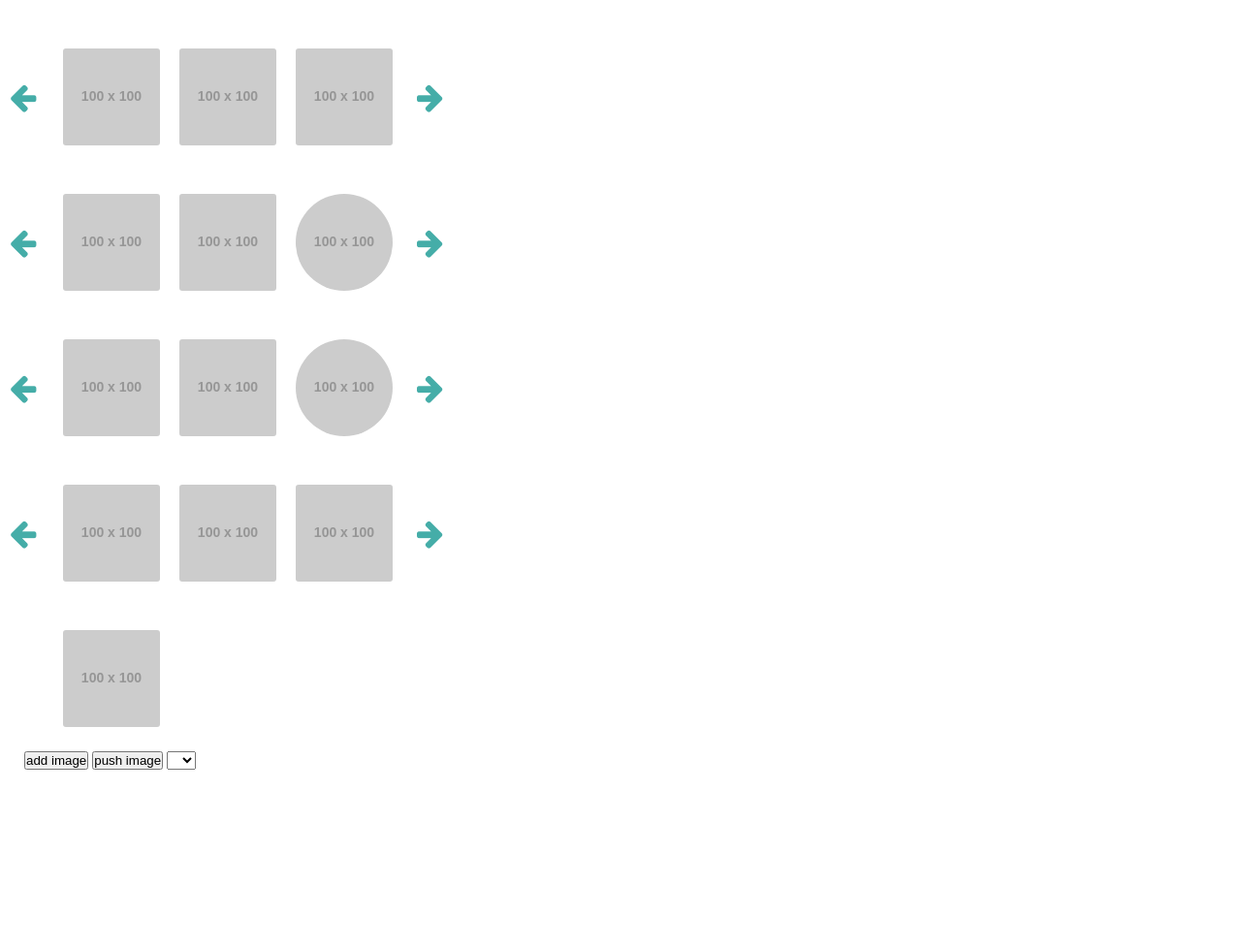
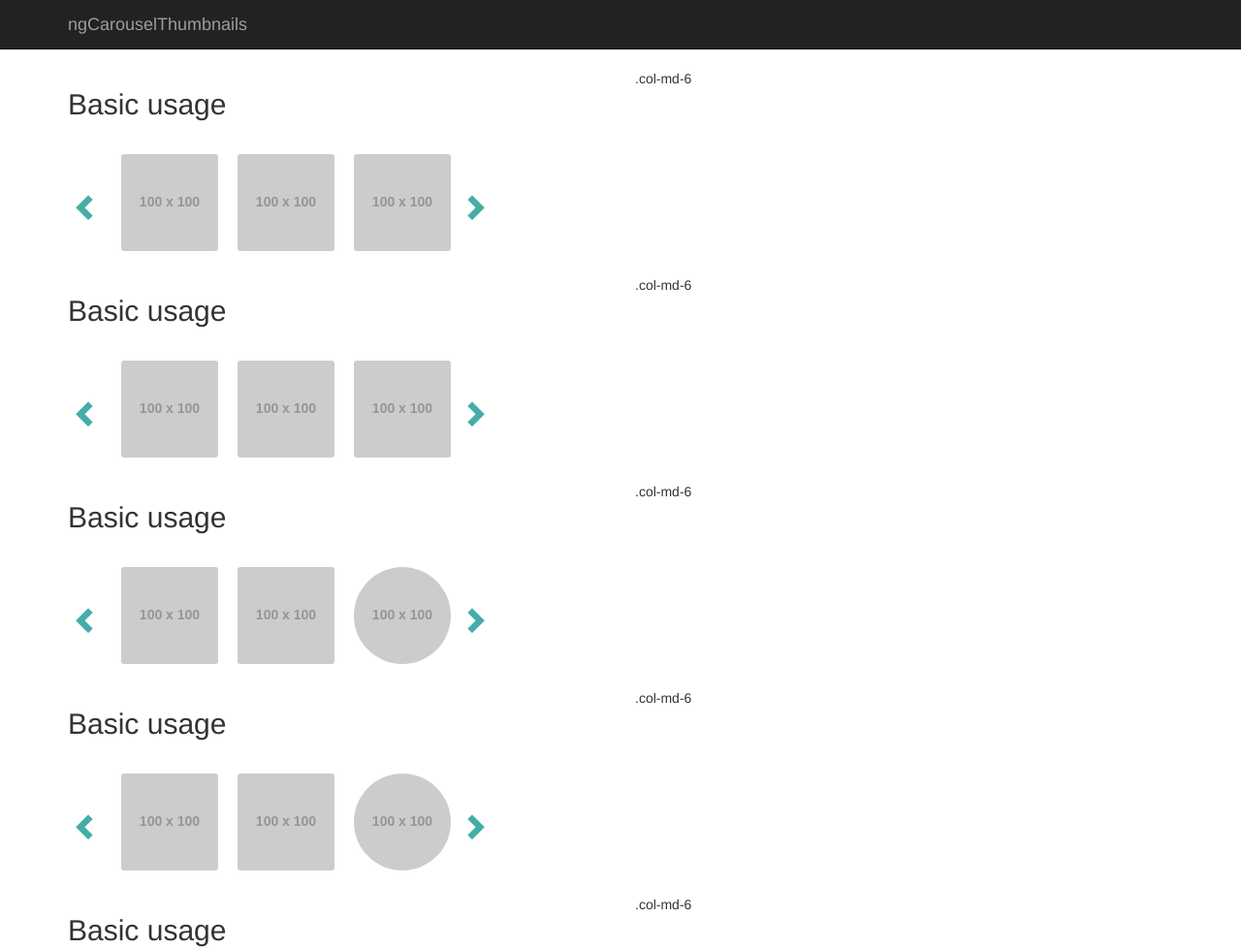
Before and after one commit to run1t/ngCarouseThumbnails, a website: page example/index.html in a window 1280 px wide. Shown: the top 979 px of the page at 97% size. Before the commit the page ends 819 px from the top, so only its background shows below. Drawn offline with nearby package versions, Linux system fonts and the light colour scheme; placeholder pictures from the web are drawn by us; files whose address does not match are found by name.

Commit message:
modify example page

```diff
--- a/example/css/Default.css
+++ b/example/css/Default.css
@@ -1,12 +1,3 @@
-* {
-    margin: 0;
-    padding: 0;
-    box-sizing: border-box;
-}
-
-body {
-    padding: 25px;
-}
 
 /*carousel-thumbnail*/
 section.carousel-thumbnail {
@@ -25,10 +16,10 @@ section.carousel-thumbnail .container{
 
 section.carousel-thumbnail .container .left{
   width: 30px;
-  height: 200px;
+  height: 150px;
   position: absolute;
   top:0;
-  left: -45px;
+  left: -25px;
   cursor: pointer;
   background: white;
   z-index: 2;
@@ -40,16 +31,16 @@ section.carousel-thumbnail .container .left::before{
   position: absolute;
   top: 60px;
   left: 10px;
-  font: normal normal normal 14px/1 FontAwesome;
+  font-family: "Glyphicons Halflings";
   font-size: 2em;
-  content:'\f060';
+  content:"\e079";
   color:#45ADA8;
 }
 
 
 section.carousel-thumbnail .container .right{
   width: 30px;
-  height: 200px;
+  height: 150px;
   position: absolute;
   top:0;
   right: -10px;
@@ -64,9 +55,9 @@ section.carousel-thumbnail .container .right::before{
   position: absolute;
   top: 60px;
   left: 5px;
-  font: normal normal normal 14px/1 FontAwesome;
+  font-family: "Glyphicons Halflings";
   font-size: 2em;
-  content:'\f061';
+  content:'\e080';
   color:#45ADA8;
 }
 
--- a/example/index.html
+++ b/example/index.html
@@ -13,21 +13,72 @@
     <script type="text/javascript" src="js/Default.js"></script>
 
     <!-- Stylesheets! -->
-    <link rel="stylesheet" href="https://maxcdn.bootstrapcdn.com/font-awesome/4.6.2/css/font-awesome.min.css">
+    <link rel="stylesheet" href="https://maxcdn.bootstrapcdn.com/bootstrap/3.3.6/css/bootstrap.min.css" integrity="sha384-1q8mTJOASx8j1Au+a5WDVnPi2lkFfwwEAa8hDDdjZlpLegxhjVME1fgjWPGmkzs7" crossorigin="anonymous">
     <link rel="stylesheet" type="text/css" href="css/Default.css" />
 
 </head>
 <body ng-app="carouselApp" ng-controller="IndexController">
+  <nav class="navbar navbar-inverse navbar-static-top">
+    <div class="container">
+      <div class="navbar-header">
+       <a class="navbar-brand" href="#">ngCarouselThumbnails</a>
+     </div>
+    </div>
+  </nav>
+  <div class="container">
+    <div class="row">
+      <div class="col-md-6">
+        <h2>Basic usage</h2>
+        <carousel-thumbnails ng-model="images" ></carousel-thumbnails>
+      </div>
+      <div class="col-md-6">.col-md-6</div>
+    </div>
 
-    <carousel-thumbnails ng-model="images" ></carousel-thumbnails>
+    <div class="row">
+      <div class="col-md-6">
+        <h2>Basic usage</h2>
+        <carousel-thumbnails ng-model="images" ></carousel-thumbnails>
+      </div>
+      <div class="col-md-6">.col-md-6</div>
+    </div>
 
-    <carousel-thumbnails ng-model="images_selected" selected="selected"></carousel-thumbnails>
+    <div class="row">
+      <div class="col-md-6">
+        <h2>Basic usage</h2>
+        <carousel-thumbnails ng-model="images_selected" selected="selected"></carousel-thumbnails>
+      </div>
+      <div class="col-md-6">.col-md-6</div>
+    </div>
 
-    <carousel-thumbnails ng-model="images_callback" callback-click="onClick" selected="selected"></carousel-thumbnails>
+    <div class="row">
+      <div class="col-md-6">
+        <h2>Basic usage</h2>
+        <carousel-thumbnails ng-model="images_callback" callback-click="onClick" selected="selected"></carousel-thumbnails>
+      </div>
+      <div class="col-md-6">.col-md-6</div>
+    </div>
 
-    <carousel-thumbnails ng-model="images_lazy" callback-click="onClick"  mode="'lazy'" callback-lazy="onLazy"></carousel-thumbnails>
+    <div class="row">
+      <div class="col-md-6">
+        <h2>Basic usage</h2>
+        <carousel-thumbnails ng-model="images_lazy" callback-click="onClick"  mode="'lazy'" callback-lazy="onLazy"></carousel-thumbnails>
+      </div>
+      <div class="col-md-6">.col-md-6</div>
+    </div>
 
-    <carousel-thumbnails ng-model="images_push" callback-click="onClick" mode="'push'"></carousel-thumbnails>
+    <div class="row">
+      <div class="col-md-6">
+        <h2>Basic usage</h2>
+        <carousel-thumbnails ng-model="images_push" callback-click="onClick" mode="'push'"></carousel-thumbnails>
+      </div>
+      <div class="col-md-6">.col-md-6</div>
+    </div>
+  </div>
+
+
+
+
+
 
     <button ng-click="addImages()">add image</button>
     <button ng-click="pushImages()">push image</button>
```
Also changed, not shown: gulpfile.js (+8 -1 lines).
